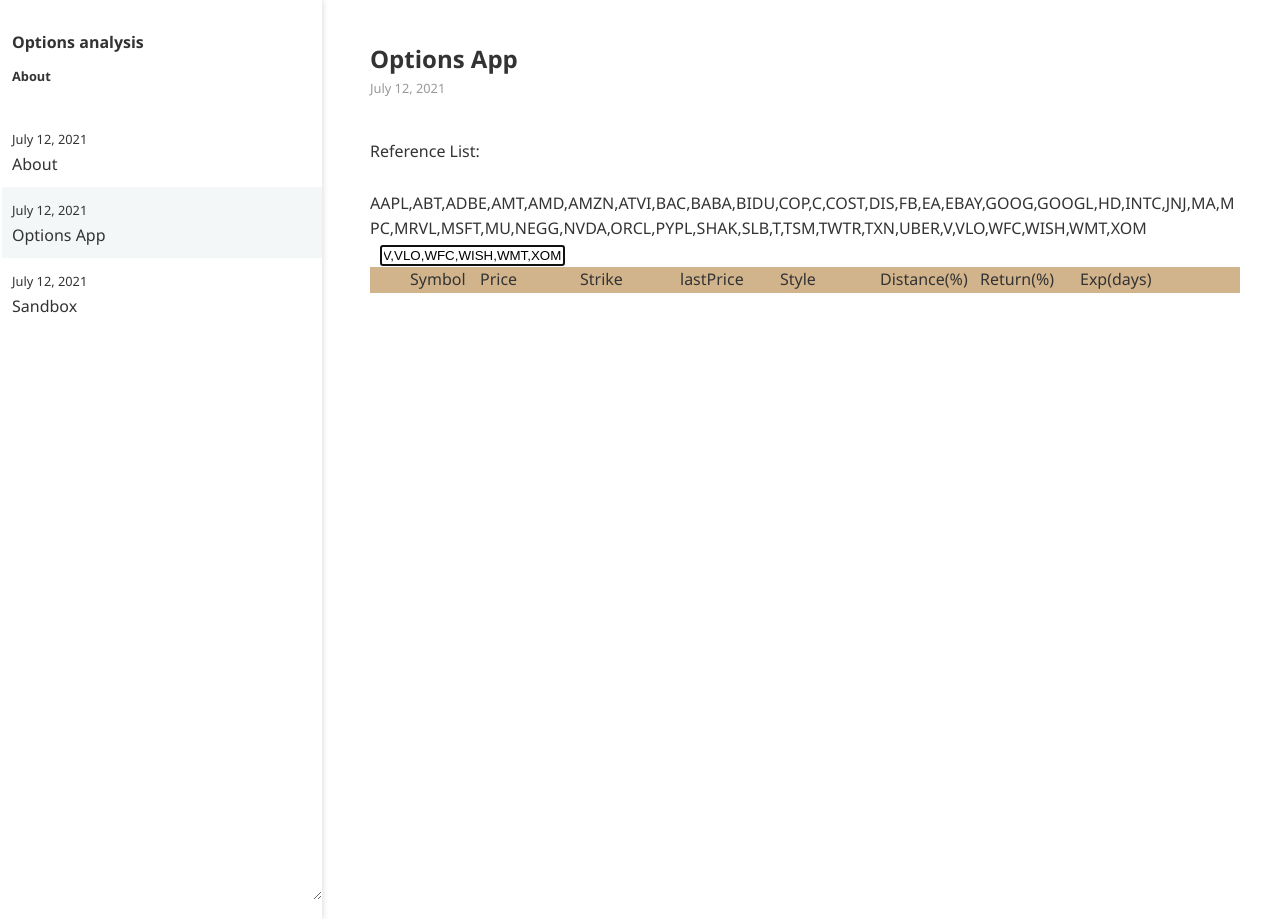
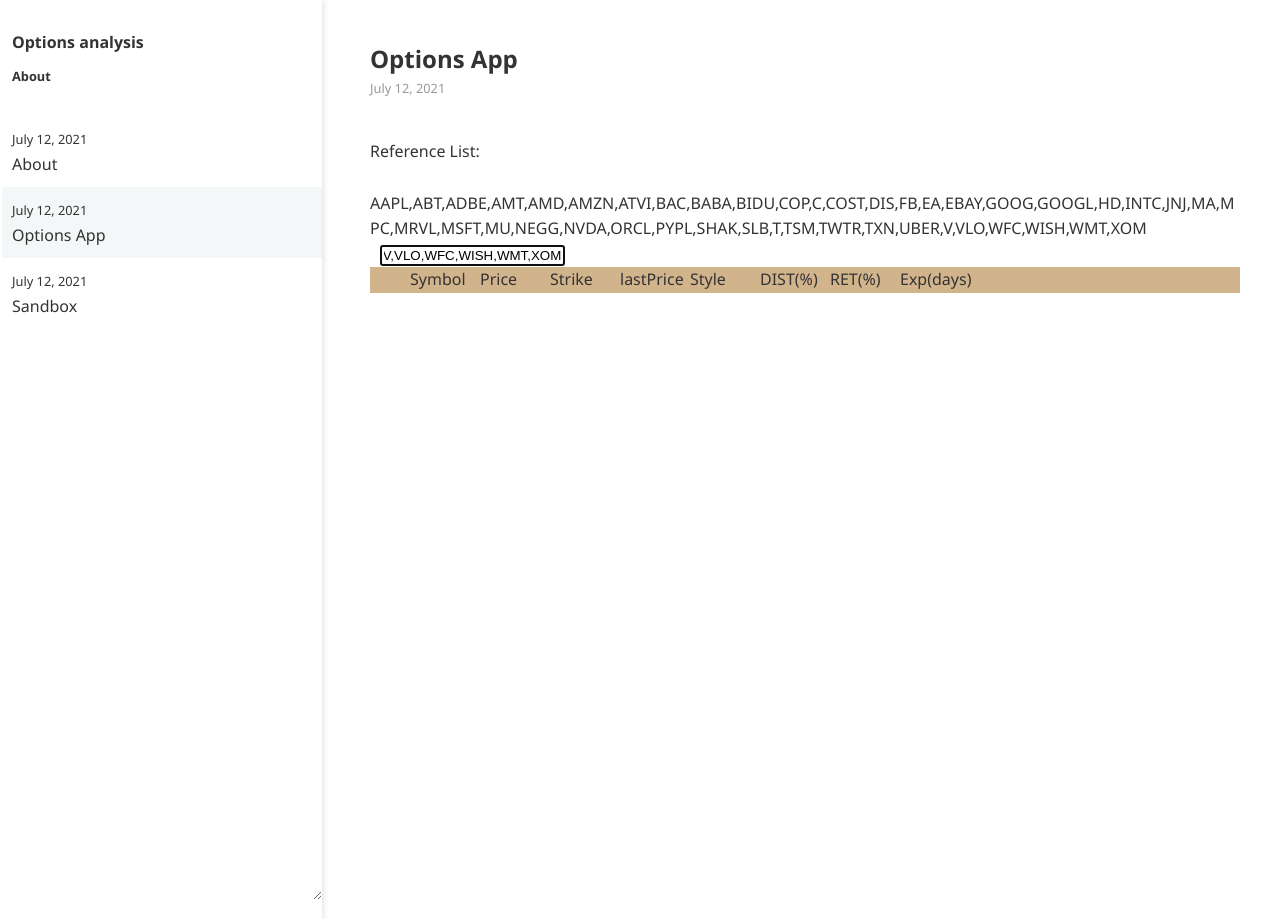
Before and after one commit to Chipingai/Chipingai.github.io, a Jekyll site: the page _posts/2021-07-12-options-app.html, which Jekyll copies as it is, in a window 1280 px wide. Built offline with Jekyll 4.4.1, drawn with Linux system fonts in a browser that asks for light colours.

Commit message:
Update 2021-07-12-options-app.html

```diff
--- a/_posts/2021-07-12-options-app.html
+++ b/_posts/2021-07-12-options-app.html
@@ -13,7 +13,7 @@ Reference List:
 			submitTicker();
 		}"
 id="tickerInput" type="text" style="margin-left:10px; margin-right:10px" autocomplete="off" placeholder="Add stock ticker...">
-  <div style="background-color:tan; padding-left:40px;"><span style="width:70px; display:inline-block;">Symbol</span><span style="width:100px; display:inline-block;">Price</span><span style="width:100px; display:inline-block;">Strike</span><span style="width:100px; display:inline-block;">lastPrice</span><span style="width:100px; display:inline-block;">Style</span><span style="width:100px; display:inline-block;">Distance(%)</span><span style="width:100px; display:inline-block;">Return(%)</span><span style="width:100px; display:inline-block;">Exp(days)</span>
+  <div style="background-color:tan; padding-left:40px;"><span style="width:70px; display:inline-block;">Symbol</span><span style="width:70px; display:inline-block;">Price</span><span style="width:70px; display:inline-block;">Strike</span><span style="width:70px; display:inline-block;">lastPrice</span><span style="width:70px; display:inline-block;">Style</span><span style="width:70px; display:inline-block;">DIST(%)</span><span style="width:70px; display:inline-block;">RET(%)</span><span style="width:70px; display:inline-block;">Exp(days)</span>
 </div>
   <ol style="margin-top:0px; height:500px; position:relative; overflow:auto;" id="list"></ol>
 
@@ -198,12 +198,12 @@ for(let i = 0; i < filterData.length; i++) {
 	seventh.style.display = "inline-block";
 
 	first.style.width = "70px";
-	second.style.width = "100px";
-	third.style.width = "100px";
-	fourth.style.width = "100px";
-	fifth.style.width = "100px";
-	sixth.style.width = "100px";
-	seventh.style.width = "100px";
+	second.style.width = "70px";
+	third.style.width = "70px";
+	fourth.style.width = "70px";
+	fifth.style.width = "70px";
+	sixth.style.width = "70px";
+	seventh.style.width = "70px";
 
 	first.textContent = filterData[i][0];
 	second.textContent = filterData[i][1];
@@ -224,7 +224,7 @@ for(let i = 0; i < filterData.length; i++) {
 
 	let eighth = document.createElement('span');
 	eighth.style.display = "inline-block";
-	eighth.style.width = "100px";
+	eighth.style.width = "70px";
 	eighth.textContent = filterData[i][7];
 	li.appendChild(eighth);
 
```
